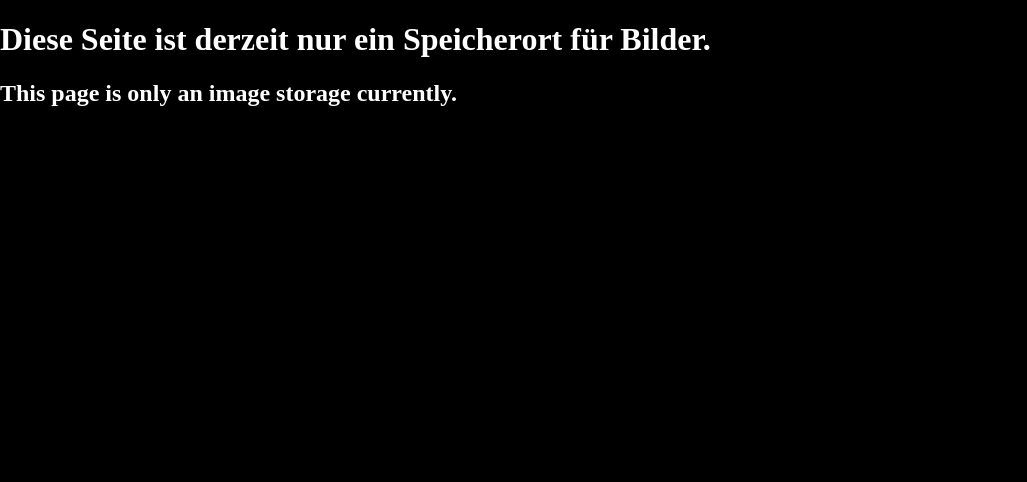
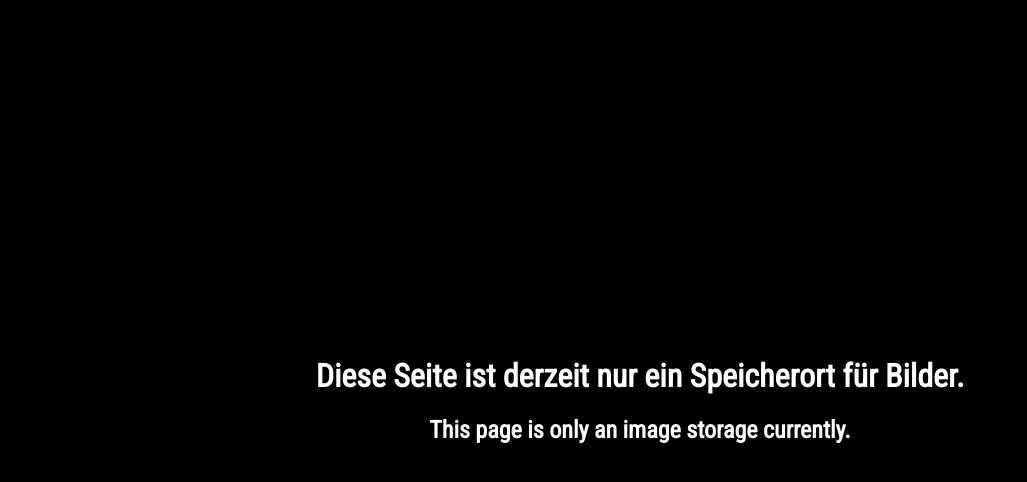
Before and after one commit to MineFlash07/mineflash07.github.io, a plain HTML site: page index.html in a window 1280 px wide. Shown: the whole page, without its empty margins (0-1027 px from the left). Drawn offline with Linux system fonts and the light colour scheme.

Commit message:
vertical middle

```diff
--- a/css/style.css
+++ b/css/style.css
@@ -3,4 +3,13 @@ body {
     padding: 0;
     background-color: black;
     color: white;
+    font-family: 'Roboto Condensed', sans-serif;
+    display: table-cell;
+    vertical-align: middle;
+    text-align: center;
 }
+html {
+    height: 100%;
+    display: table;
+    width: 100%;
+}
--- a/index.html
+++ b/index.html
@@ -1,6 +1,7 @@
 <!DOCTYPE html>
 <html lang="de">
 <head>
+    <link href="https://fonts.googleapis.com/css?family=Roboto+Condensed&display=swap" rel="stylesheet">
     <meta charset="UTF-8">
     <meta name="robots" content="noindex, nofollow">
     <title>Image storage</title>
@@ -11,7 +12,9 @@
     <link rel="stylesheet" type="text/css" href="css/style.css">
 </head>
 <body>
+<div class="zentriert">
     <h1>Diese Seite ist derzeit nur ein Speicherort für Bilder.</h1>
     <h2>This page is only an image storage currently.</h2>
+</div>
 </body>
 </html>
```
